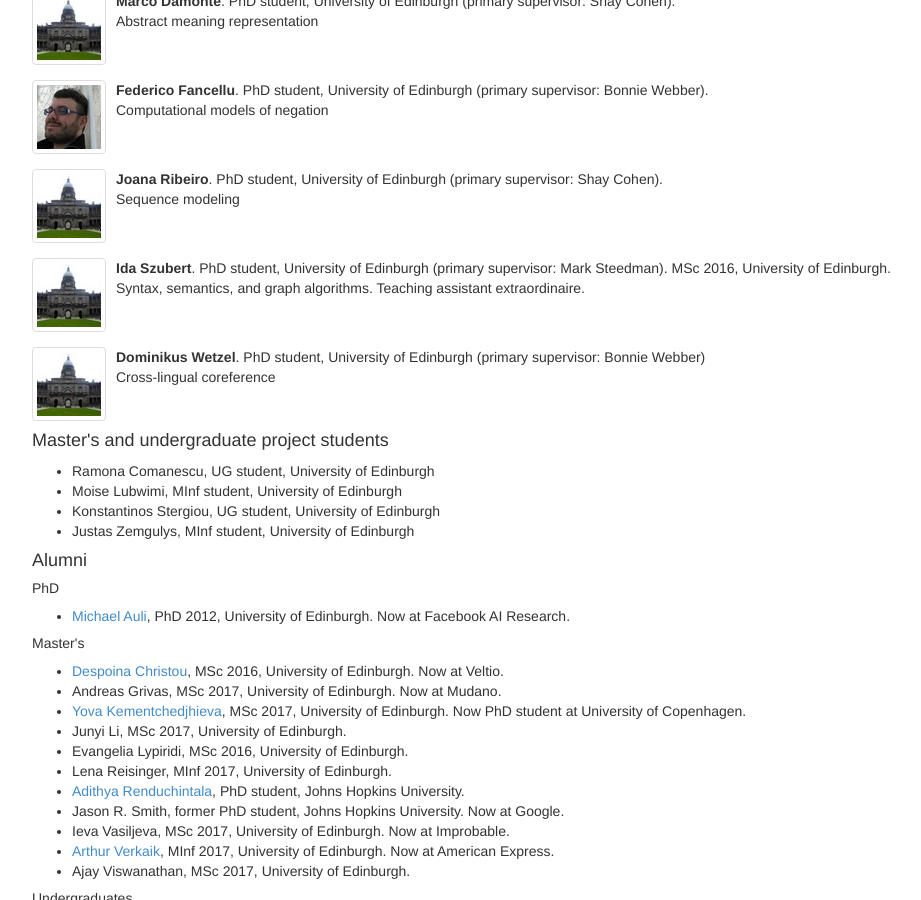
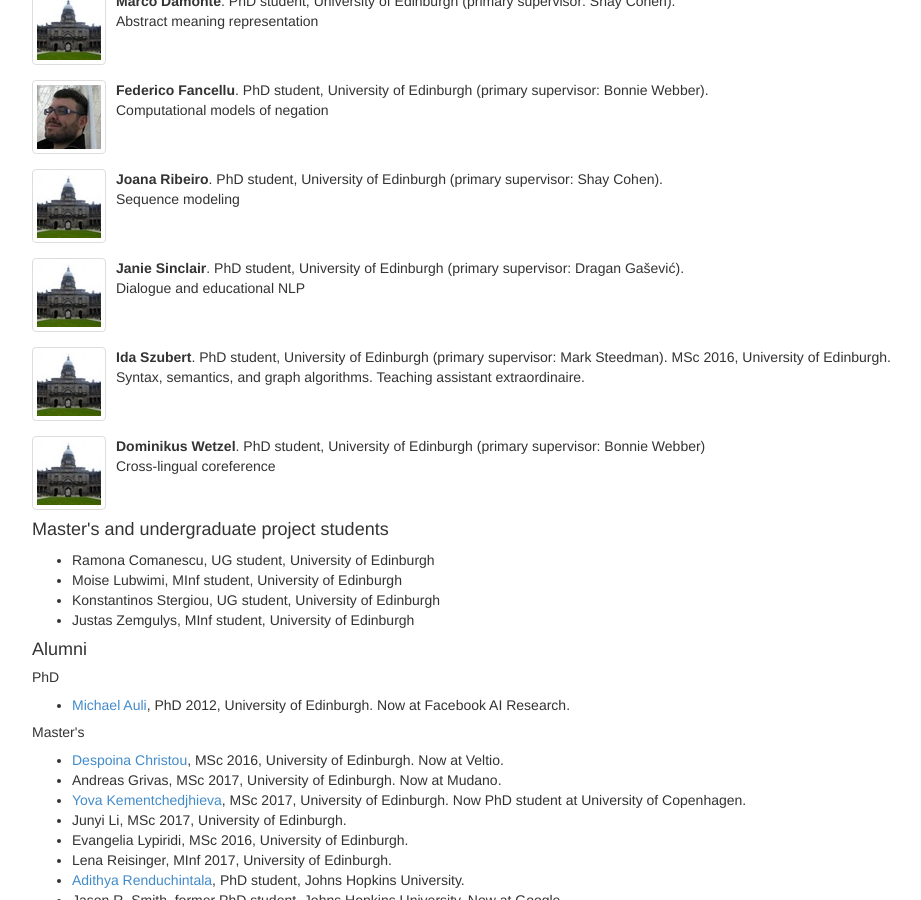
Before and after one commit to alopez/alopez.github.com, a Jekyll site: the page built from collaborators.html, in a window 1280 px wide and 900 px high, scrolled down 815 px. Shown: the whole window, without its empty margins (223-1144 px from the left). Built offline with Jekyll 4.4.1, drawn with Linux system fonts in a browser that asks for light colours.

Commit message:
Update collaborators

```diff
--- a/collaborators.html
+++ b/collaborators.html
@@ -62,6 +62,12 @@ phd-students-second:
     url: https://www.ed.ac.uk/informatics/postgraduate/why-study-here/student-experience/joana-ribeiro
     tagline: "PhD student, University of Edinburgh (primary supervisor: Shay Cohen)."
     description: Sequence modeling
+  -
+    name: Janie Sinclair
+    img: edi
+    url: https://www.inf.ed.ac.uk/people/students/Arabella_Sinclair.html
+    tagline: "PhD student, University of Edinburgh (primary supervisor: Dragan Gašević)."
+    description: Dialogue and educational NLP
   -
     name: Ida Szubert
     img: edi
```
